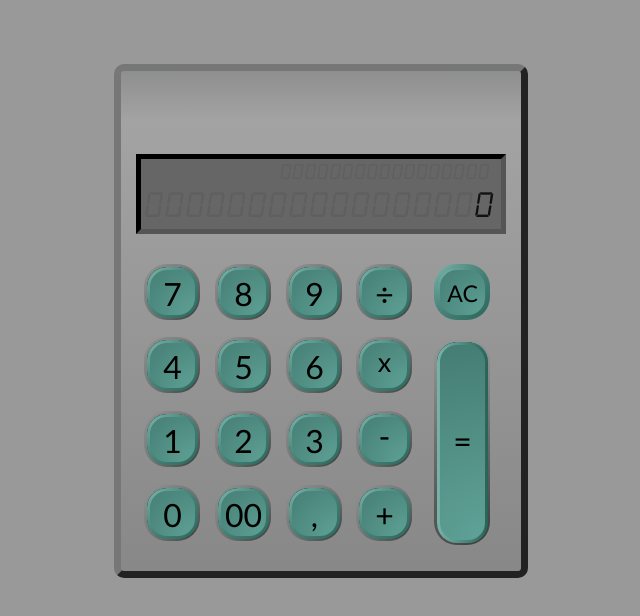
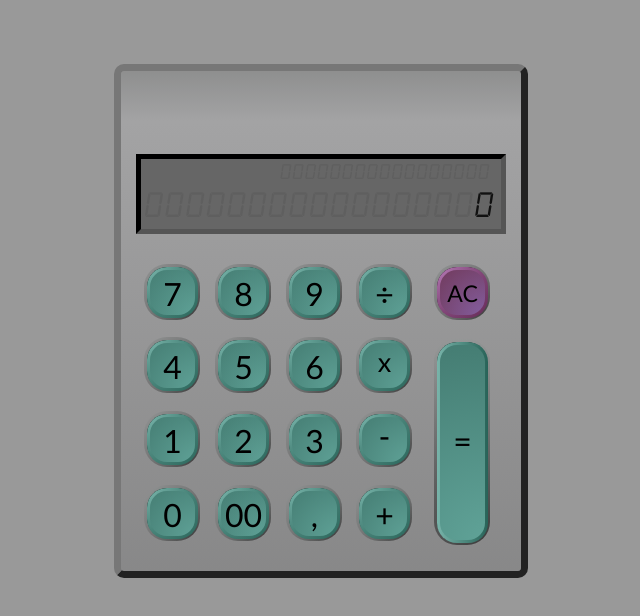
Before and after one commit to brunoferraz/calculator-app, a React (Create React App) app: page / in a window 1280 px wide. Shown: the top 616 px of the page, without its empty margins (319-959 px from the left). Built offline with nearby package versions, Linux system fonts and the light colour scheme; a web font is replaced by a local one.

Commit message:
[2]ac button color fixed

```diff
--- a/src/components/Keyboard/ButtonCal/style.scss
+++ b/src/components/Keyboard/ButtonCal/style.scss
@@ -33,13 +33,14 @@
     transform: scale(0.99);
 }
 .button_cal_container.button_AC{
-
+    background-image: linear-gradient(rgb(7, 7, 7), rgb(17, 17, 17)), radial-gradient(circle at bottom right, rgb(59, 59, 59), rgb(151, 153, 153));
 }
 .button_AC{
     line-height: 2em;
     background-image: none;
     font-size:  1.2em;
-    background-image: radial-gradient(circle at bottom right,rgb(96, 163, 152), rgb(68, 124, 114)), radial-gradient(circle at top left, rgb(120, 180, 170), rgb(40, 99, 88));
+    // background-image: radial-gradient(circle at bottom right,rgb(96, 163, 152), rgb(68, 124, 114)), radial-gradient(circle at top left, rgb(120, 180, 170), rgb(40, 99, 88));
+    background-image: radial-gradient(circle at bottom right,rgb(133, 96, 163), rgb(112, 57, 89)), radial-gradient(circle at top left, rgb(180, 120, 180), rgb(99, 40, 84));
     background-origin: border-box;
     background-clip: content-box, border-box;
 }
```
